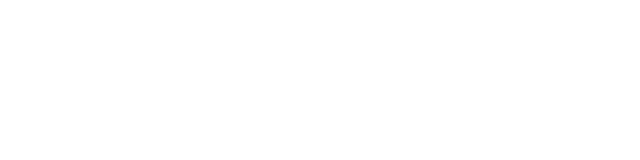
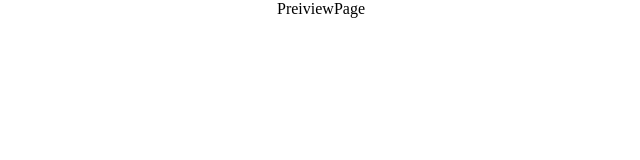
Before and after one commit to seoul-women-tech-hackathon-team5/meaningout-client, a React (Vite) app: page /preview in a window 1280 px wide. Before the commit this address had no page. Shown: the top 160 px of the page, without its empty margins (319-959 px from the left). Built offline with nearby package versions, Linux system fonts and the light colour scheme.

Commit message:
feat : Implement PreviewPage draft

```diff
--- a/package.json
+++ b/package.json
@@ -15,8 +15,8 @@
     "react-dom": "^18.2.0",
     "react-infinite-scroll-component": "^6.1.0",
     "react-router-dom": "6.14.1",
-    "styled-components": "6.0.4"
-    "swiper": "^6.8.4"
+    "styled-components": "6.0.4",
+    "swiper": "10.0.4"
   },
   "devDependencies": {
     "@types/react": "^18.2.14",
--- a/src/App.jsx
+++ b/src/App.jsx
@@ -3,6 +3,8 @@
 import MainPage from "./pages/MainPage";
 import MyPage from "./pages/MyPage";
 import MakePage from "./pages/MakePage";
+import CertificationPage from "./pages/CertificationPage";
+import PreviewPage from "./pages/PreviewPage";
 
 const App = () => {
   return (
@@ -11,7 +13,9 @@
         <Routes>
             <Route path="/" element={<OnboardingPage/>}/>
             <Route path="/main" element={<MainPage/>}/>
+            <Route path="/certificate" element={<CertificationPage/>}/>
             <Route path="/make" element={<MakePage/>}/>
+            <Route path="/preview" element={<PreviewPage/>}/>
             <Route path="/my" element={<MyPage/>}/>
         </Routes>
       </BrowserRouter>
--- /dev/null
+++ b/src/pages/PreviewPage.jsx
@@ -0,0 +1,19 @@
+import styled from 'styled-components';
+
+const StyledPreviewPage = styled.div`
+    width: 390px;
+    height: 100%;
+    display: flex;
+    flex-direction: column;
+    align-items: center;
+`
+
+const PreviewPage = () => {
+    return (
+        <StyledPreviewPage>
+            <div>PreiviewPage</div>
+        </StyledPreviewPage>
+    );
+}
+
+export default PreviewPage;
```
Also changed, not shown: 2 other files (tests, documents, lock files or other folders).
